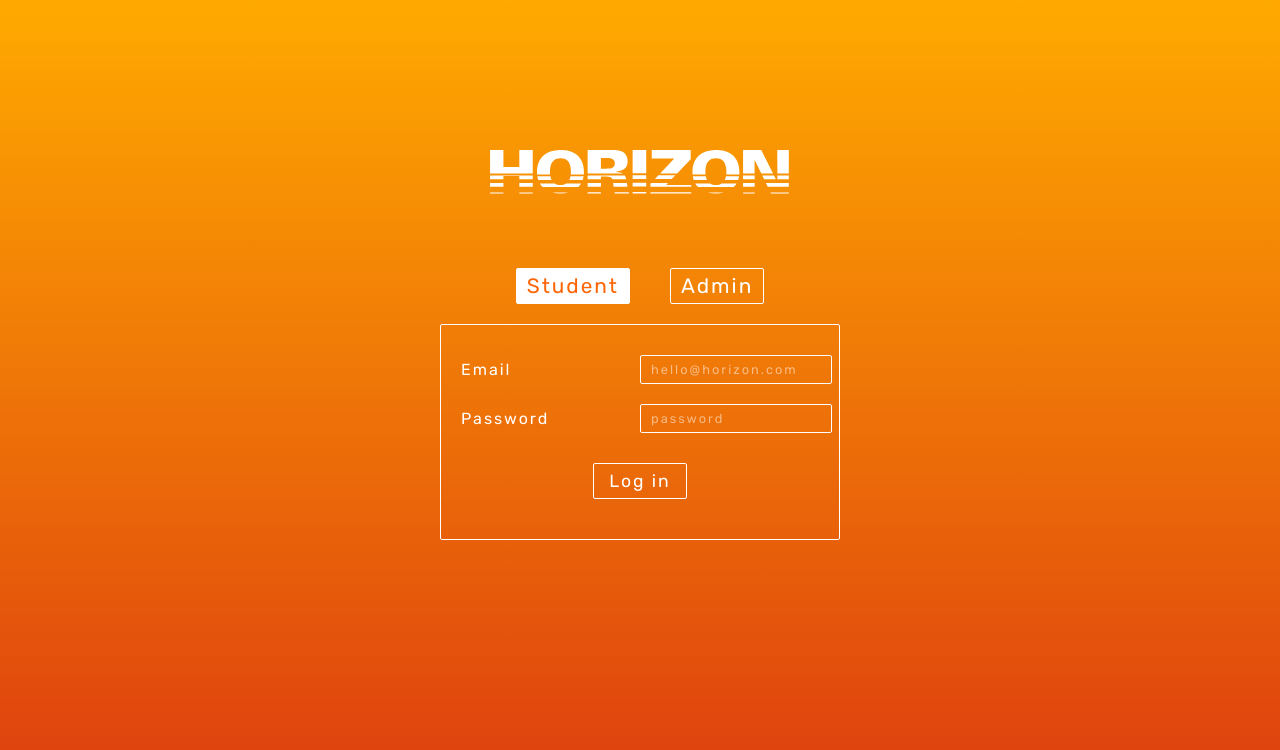
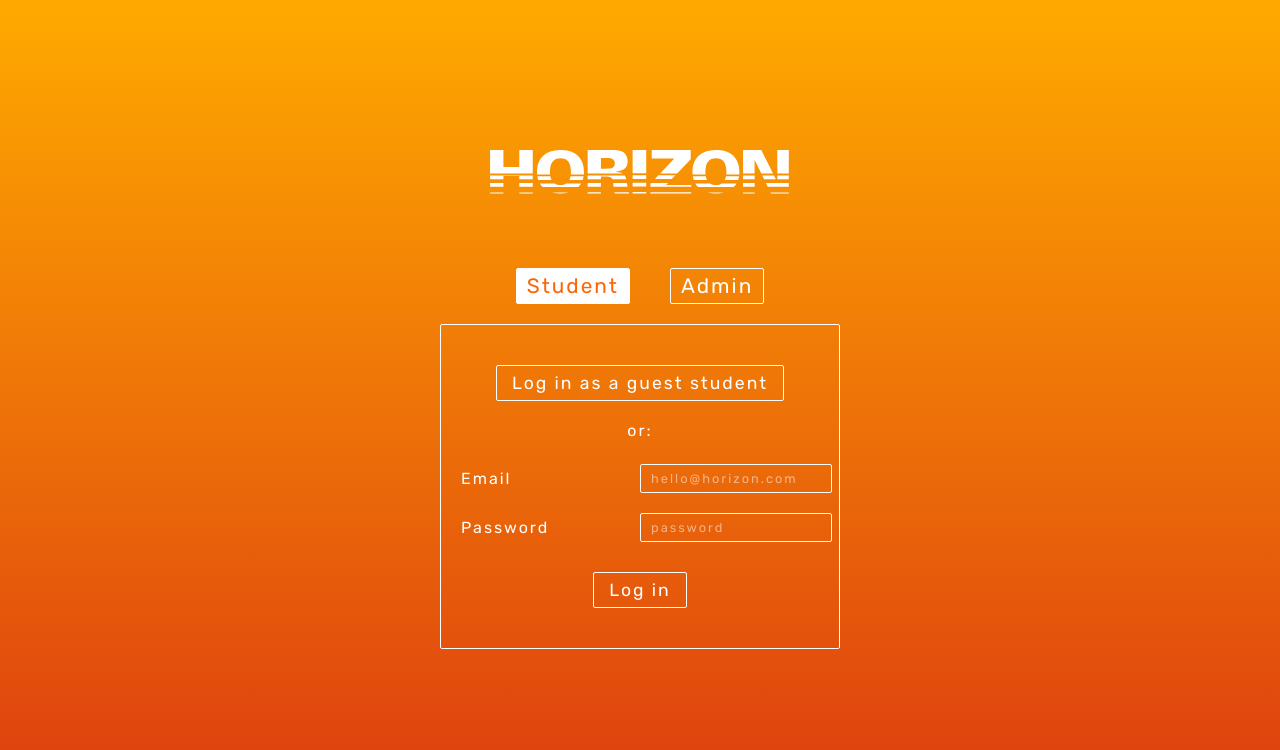
Before and after one commit to MacLure/project-horizon-react, a React (Create React App) app: page / in a window 1280 px wide. Both pictures are taken after a click on the button "Student". Shown: the top 750 px of the page. Built offline with nearby package versions, Linux system fonts and the light colour scheme; a web font is replaced by a local one.

Commit message:
added guest login to student and admin dashboards

```diff
--- a/src/Common.css
+++ b/src/Common.css
@@ -159,6 +159,11 @@ li > a:hover {
   background-color: #fff;
 }
 
+.guestOrLogin {
+  text-align: center;
+  margin-bottom: 12px;
+}
+
 .loginForm {
   text-align: left;
   margin: 0 50px;
--- a/src/components/AdminComponents/AdminDashboard.jsx
+++ b/src/components/AdminComponents/AdminDashboard.jsx
@@ -284,7 +284,7 @@ componentDidMount() {
             )
           )}
           <div className="newCohortButton" onClick={this.TriggerNewCohortForm}>
-              <img className="plus" src={plus} />
+              <img className="plus" src={plus} alt="new cohort" />
           </div>
           </div>
           <div className="cohortDetailsContainer">
--- a/src/components/CommonComponents/Login.jsx
+++ b/src/components/CommonComponents/Login.jsx
@@ -47,9 +47,9 @@ class Login extends Component {
           this.props.history.push('/admin')
         })
         .catch(e => {console.log('ERR: ', e)
-        this.setState({loader: false})
-        this.setState({error: "email or password incorrect"})
-      })
+          this.setState({loader: false})
+          this.setState({error: "email or password incorrect"})
+        })
       }
     } else if (this.state.user === 'student') {
       if (!this.state.email || !this.state.password) {
@@ -65,16 +65,47 @@ class Login extends Component {
           this.props.history.push('/student')
         })
         .catch(e => {console.log('ERR: ', e)
+          this.setState({loader: false})
+          this.setState({error: "email or password incorrect"})
+        })
+      }
+    }
+  }
+
+  onGuestSubmit = () => {
+    this.setState({loader: true})
+    this.setState({error: null})
+    if (this.state.user === 'student') {
+      onStudentLogin('guest.student@horizon.com', 'password')
+      .then(e => e.json())
+      .then(e => {console.log(e)
+        this.props.onTokenReceive(e.jwt)
+        this.props.history.push('/student')
+      })
+      .catch(e => {console.log('ERR: ', e)
         this.setState({loader: false})
-        this.setState({error: "email or password incorrect"})
+        this.setState({error: "Something went wrong. Please try again."})
       })
-      }
+    }
+    if (this.state.user === 'admin') {
+      onAdminLogin('guest.admin@horizon.com', 'password')
+      .then(e => e.json())
+      .then(e => {console.log(e)
+        this.props.onTokenReceive(e.jwt)
+        this.props.history.push('/admin')
+      })
+      .catch(e => {console.log('ERR: ', e)
+        this.setState({loader: false})
+        this.setState({error: "Something went wrong. Please try again."})
+      })
     }
   }
 
   displayForm = () => {
     return (this.state.user === null) ?
     null : <form className="loginForm" method="post">
+    <button className="loginSubmitButton" type="submit" onClick={e=>{e.preventDefault(); this.onGuestSubmit()}}>Log in as a guest {this.state.user}</button>
+    <p class="guestOrLogin">or:</p>
         <label className="loginLabel" htmlFor="email">Email</label><input className="loginInput" placeholder="hello@horizon.com" type="text" name="email" onChange={e=>{
           this.setState({email: e.target.value})
         }}></input>
@@ -82,6 +113,7 @@ class Login extends Component {
           this.setState({password: e.target.value})
         }}></input>
         <button className="loginSubmitButton" type="submit" onClick={e=>{e.preventDefault(); this.onSubmit()}}>Log in </button>
+
       <div className="notice">
       {this.state.loader ? <img className="loader" src={loading} /> : null}
       {this.state.error ? this.state.error : null}
```
